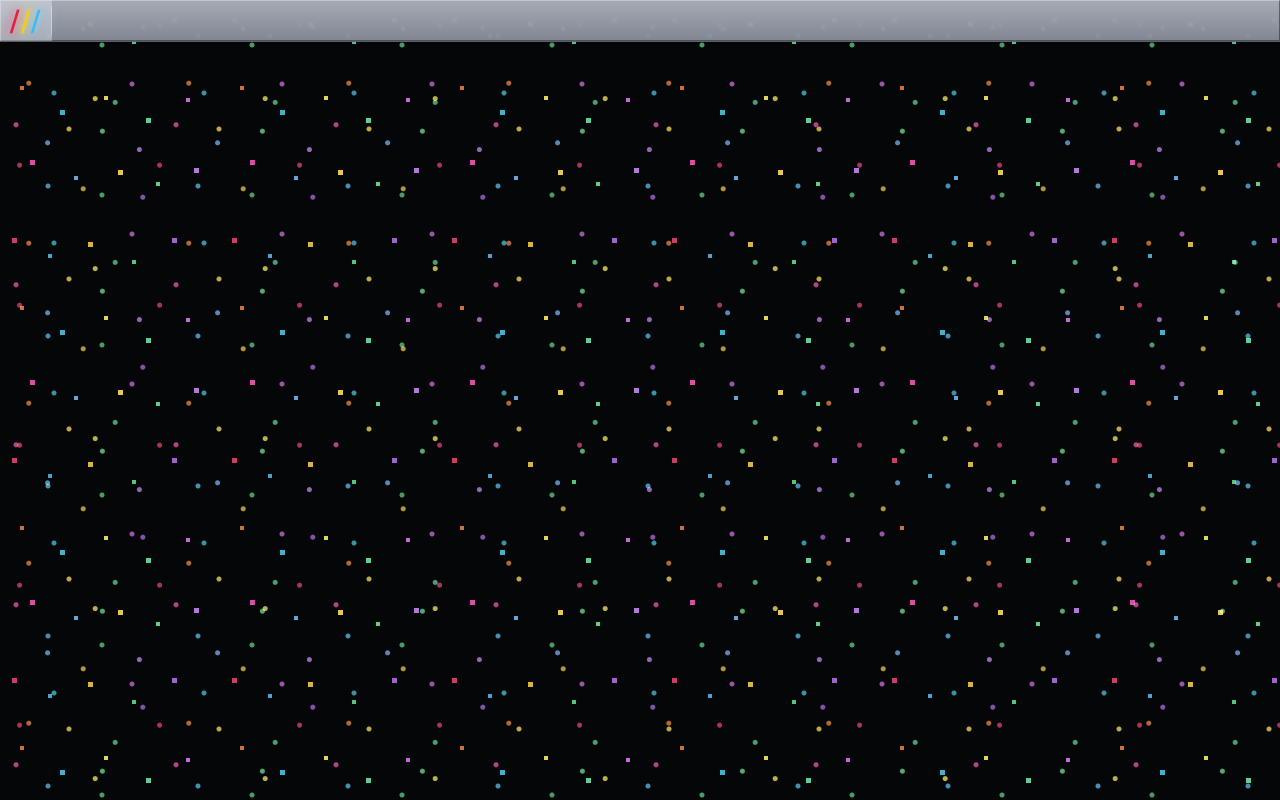
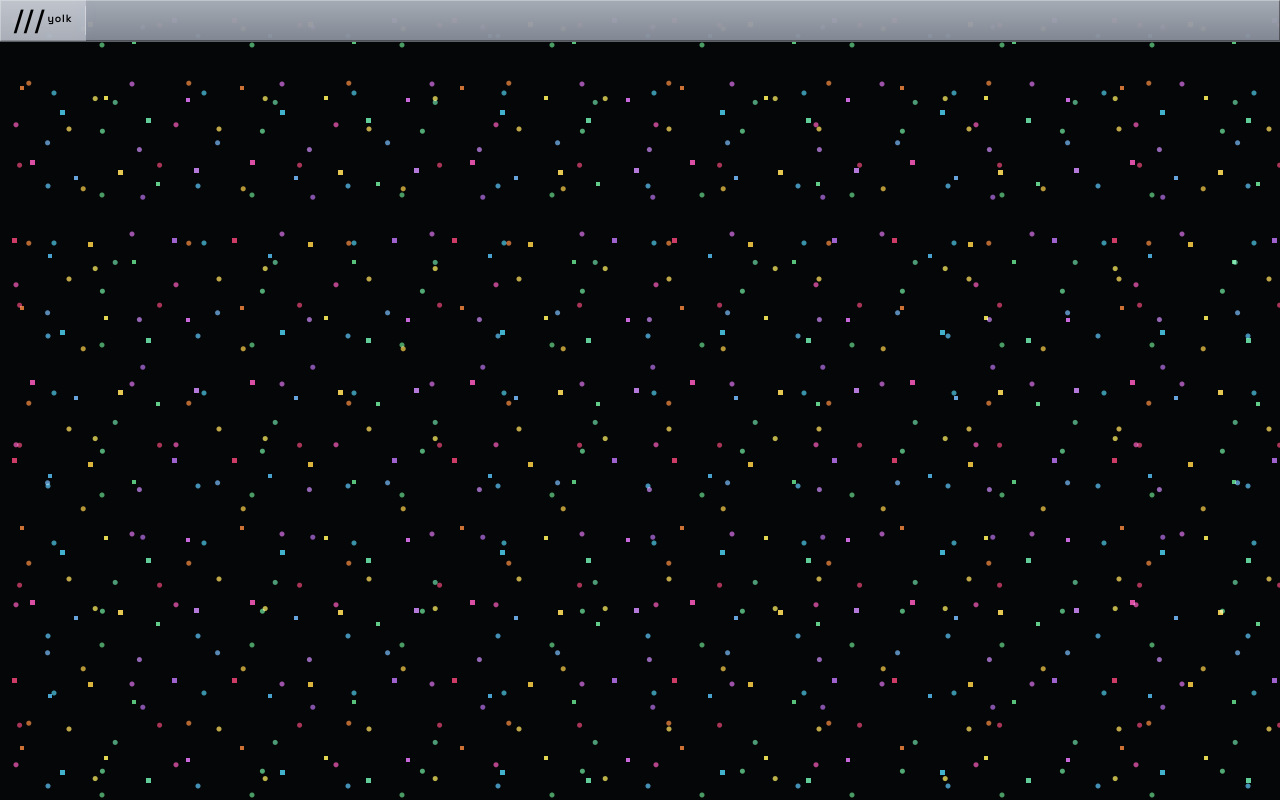
Before and after one commit to diskrotrepo/Prompt-Enhancer, a website: page src/index.html in a window 1280 px wide. Drawn offline with Linux system fonts and the light colour scheme.

Commit message:
Preserve start glyph style and append yolk label

```diff
--- a/src/index.html
+++ b/src/index.html
@@ -29,7 +29,10 @@
           <div id="menu-bar">
             <button type="button" id="menu-start" class="menu-start" aria-haspopup="true" aria-expanded="false">
               <span class="menu-glyph" aria-hidden="true">
-                <span class="slash slash-red">/</span><span class="slash slash-yellow">/</span><span class="slash slash-blue">/</span>
+                <span class="menu-glyph-slashes">
+                  <span class="slash slash-red">/</span><span class="slash slash-yellow">/</span><span class="slash slash-blue">/</span>
+                </span>
+                <span class="menu-glyph-tag">yolk</span>
               </span>
             </button>
             <div id="menu-dropdown" class="menu-dropdown" role="menu" aria-hidden="true">
--- a/src/style.css
+++ b/src/style.css
@@ -254,7 +254,7 @@ textarea,
 .menu-start {
   position: relative;
   height: 100%;
-  width: 52px;
+  width: 86px;
   padding: 0;
   display: flex;
   align-items: center;
@@ -283,13 +283,28 @@ textarea,
   transform: translateY(-1px);
 }
 
+.menu-glyph-slashes {
+  display: inline-flex;
+  align-items: center;
+}
+
 .menu-glyph .slash {
   display: inline-block;
+  color: #000;
   font-weight: 900;
   transform: scaleY(1.08);
-  text-shadow:
-    0 0 6px rgba(255, 255, 255, 0.35),
-    0 0 10px currentColor;
+  text-shadow: none;
+}
+
+.menu-glyph-tag {
+  margin-left: 0.14rem;
+  color: #000;
+  font-family: 'Space Grotesk', sans-serif;
+  font-size: 0.66rem;
+  font-weight: 700;
+  letter-spacing: 0.08em;
+  text-transform: lowercase;
+  transform: translateY(0.02rem);
 }
 
 .menu-start::after {
@@ -308,9 +323,9 @@ textarea,
   box-shadow: 0 0 8px rgba(180, 210, 255, 0.5);
 }
 
-.slash-red { color: #e11d48; }
-.slash-yellow { color: #facc15; }
-.slash-blue { color: #38bdf8; }
+.slash-red { color: #000; }
+.slash-yellow { color: #000; }
+.slash-blue { color: #000; }
 
 .menu-dropdown {
   position: absolute;
```
